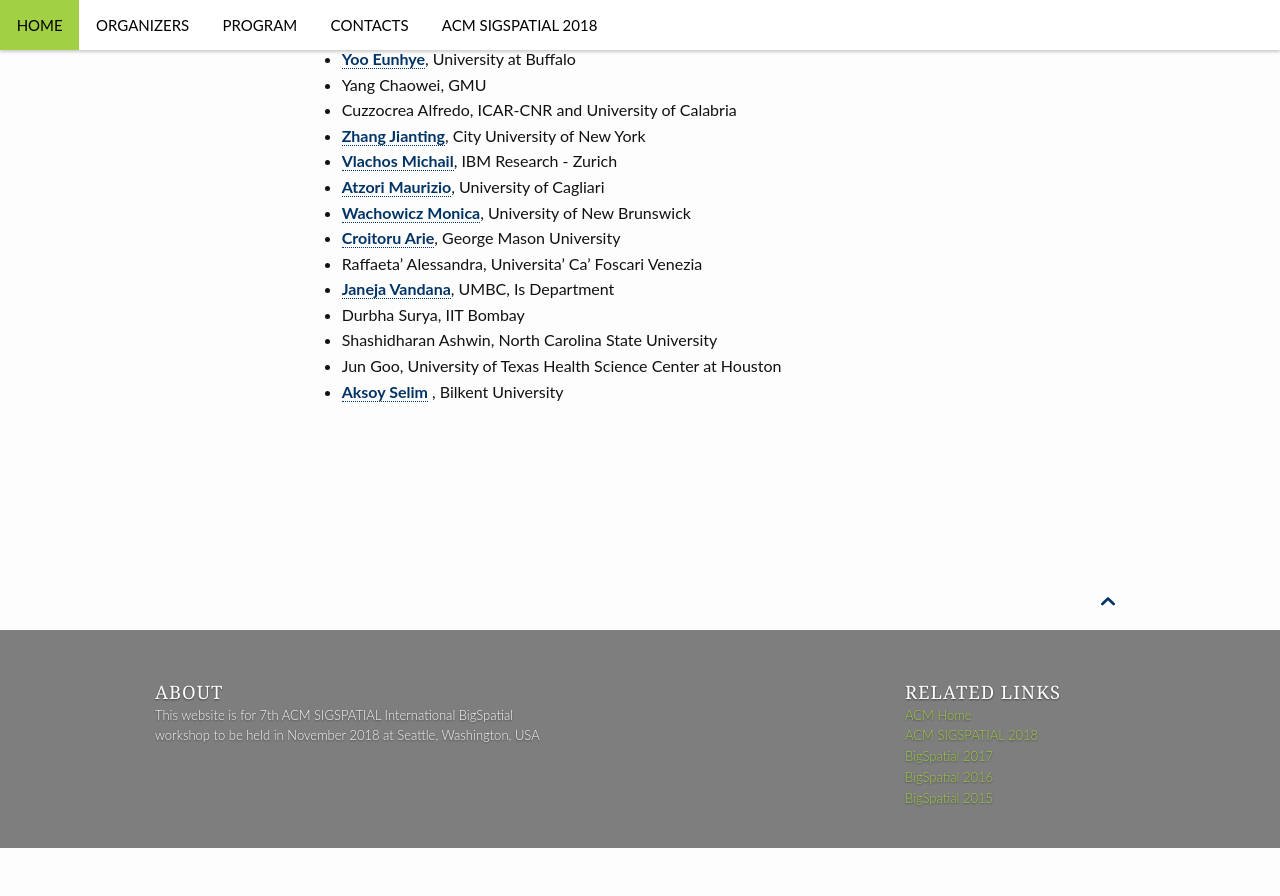
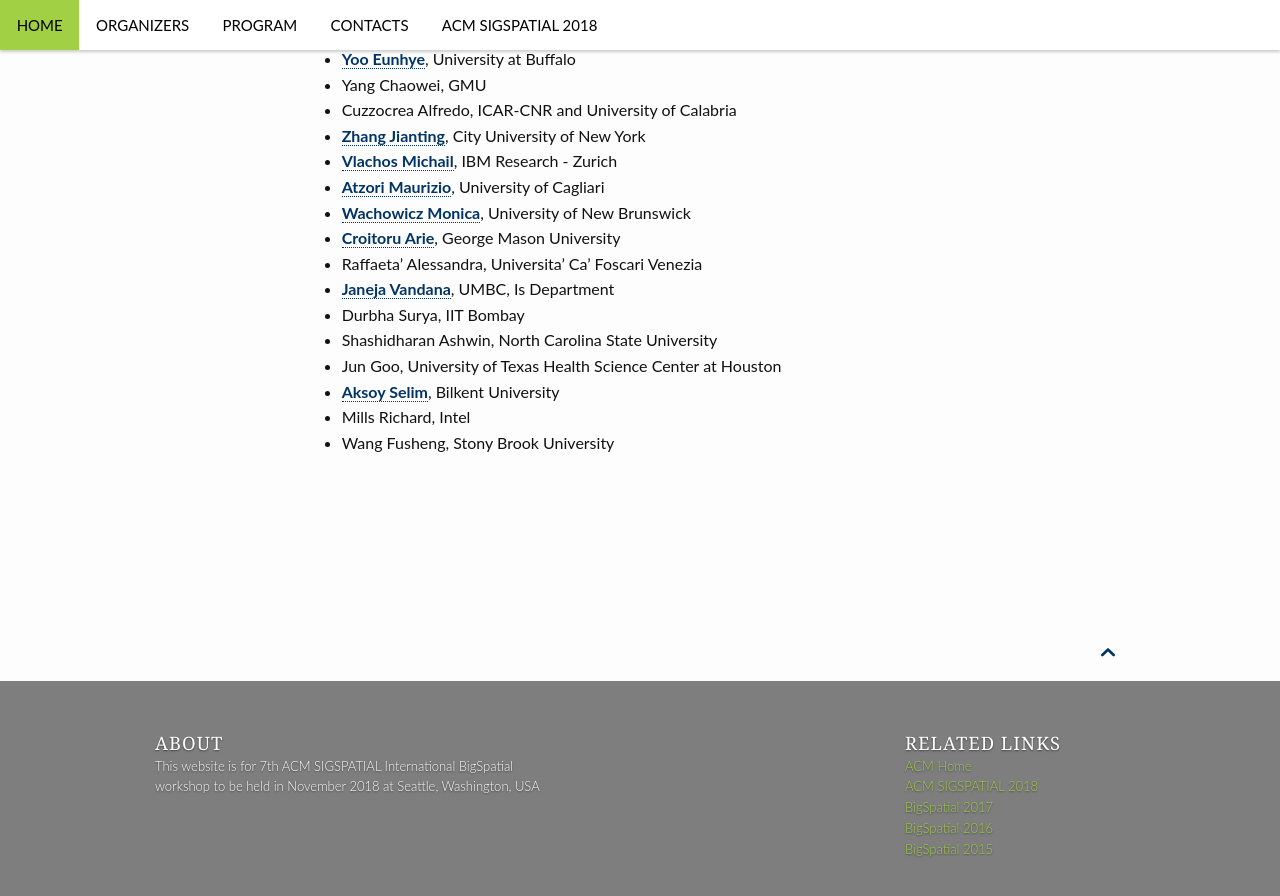
Before and after one commit to bigspatial2019/bigspatial-2018.github.io, a Jekyll site: the page built from organizer/index.md, in a window 1280 px wide and 900 px high, scrolled down 1495 px. Shown: the top 896 px of the window. Built offline with Jekyll 4.4.1, drawn with Linux system fonts in a browser that asks for light colours; comment, search, counter and statistics services are not loaded; before the commit the page ends 2343 px from its top, so only the background shows below that.

Commit message:
Updating PC members :pencil: :pencil:

```diff
--- a/organizer/index.md
+++ b/organizer/index.md
@@ -67,4 +67,6 @@ Email: szaidi2 at buffalo dot edu
  * Durbha Surya, IIT Bombay
  * Shashidharan Ashwin, North Carolina State University
  * Jun Goo, University of Texas Health Science Center at Houston
- * [Aksoy Selim](http://www.cs.bilkent.edu.tr/~saksoy/){:target="_blank"}  , Bilkent University
+ * [Aksoy Selim](http://www.cs.bilkent.edu.tr/~saksoy/){:target="_blank"}, Bilkent University
+ * Mills Richard, Intel
+ * Wang Fusheng, Stony Brook University
```
